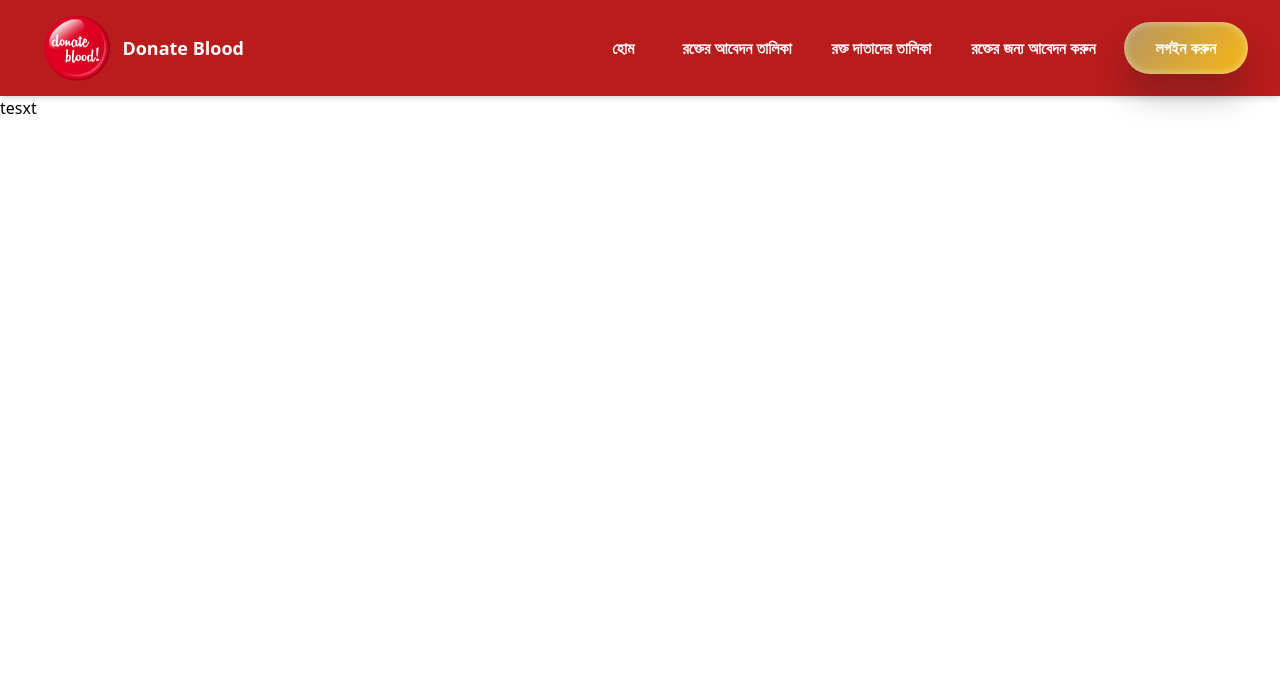
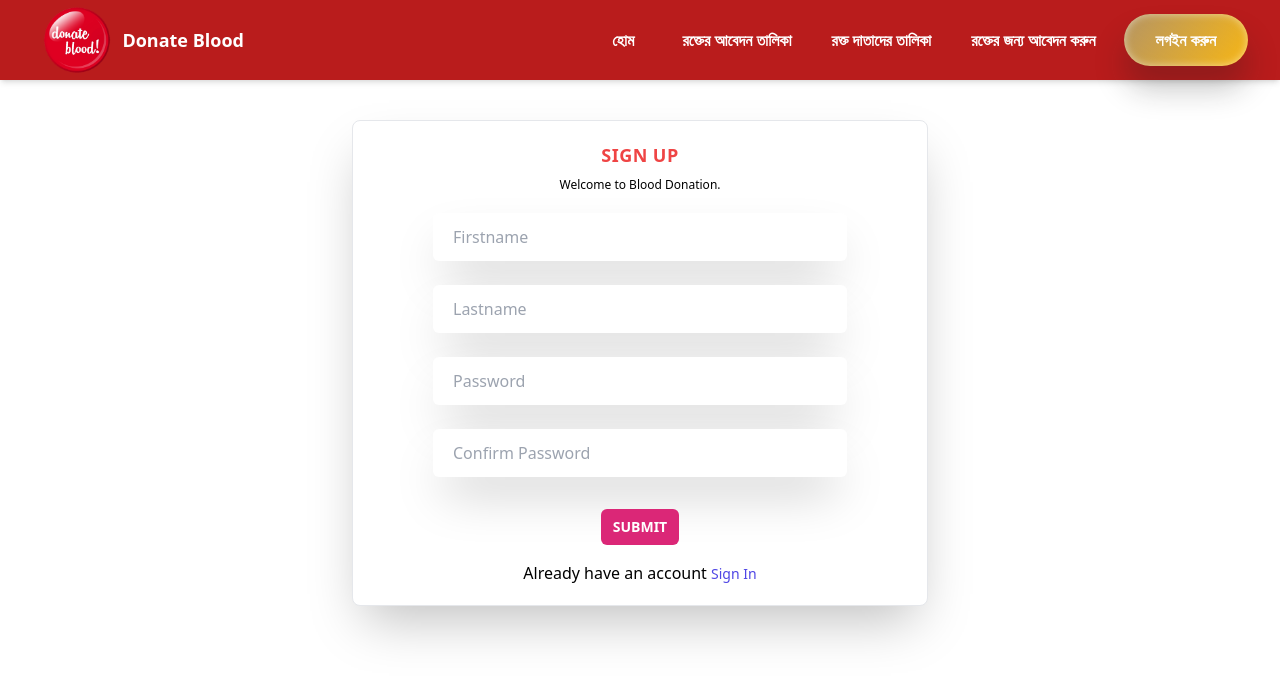
Before and after one commit to monir6163/blood-donation, a React (Create React App) app: page /register in a window 1280 px wide. Shown: the top 680 px of the page. Built offline with nearby package versions, Linux system fonts and the light colour scheme.

Commit message:
login register page

```diff
--- a/package.json
+++ b/package.json
@@ -39,7 +39,6 @@
   },
   "devDependencies": {
     "autoprefixer": "^10.4.2",
-    "eslint": "^7.32.0 || ^8.2.0",
     "eslint-config-airbnb": "^19.0.4",
     "eslint-config-prettier": "^8.5.0",
     "eslint-plugin-import": "^2.25.3",
--- a/src/App.js
+++ b/src/App.js
@@ -1,6 +1,10 @@
+/* eslint-disable import/extensions */
+/* eslint-disable import/no-unresolved */
 import { BrowserRouter, Route, Routes } from 'react-router-dom';
 import './App.css';
 import Home from './Pages/Home/Home';
+import Login from './Shared/Account/Login';
+import Register from './Shared/Account/Register';
 import Footer from './Shared/Footer/Footer';
 import Header from './Shared/Header/Header';
 
@@ -11,6 +15,8 @@ function App() {
         <Header />
         <Routes>
           <Route path="/" element={<Home />} />
+          <Route path="/register" element={<Register />} />
+          <Route path="/login" element={<Login />} />
         </Routes>
         <Footer />
       </BrowserRouter>
--- a/src/Pages/Home/Home.jsx
+++ b/src/Pages/Home/Home.jsx
@@ -1,11 +1,42 @@
-import React from "react";
-
 const Home = () => {
-    return (
+  return (
+    <div className="container mx-auto px-4 pt-10">
+      <div className="grid gap-4 md:grid-cols-2">
         <div>
-            <h1>Hello home</h1>
+          <select
+            name=""
+            id=""
+            className="w-full py-2 focus:outline-none border border-rose-500 rounded">
+            <option value="">রক্তের গ্রুপ অনুসারে খুঁজুন </option>
+            <option value="">A+</option>
+            <option value="">A-</option>
+            <option value="">B+</option>
+            <option value="">B-</option>
+            <option value="">AB+</option>
+            <option value="">AB-</option>
+            <option value="">O+</option>
+            <option value="">O-</option>
+          </select>
         </div>
-    );
+        <div>
+          <select
+            name=""
+            id=""
+            className="w-full py-2 focus:outline-none border border-rose-500 rounded">
+            <option value="">ঠিকানা অনুসারে খুঁজুন</option>
+            <option value="">A+</option>
+            <option value="">A-</option>
+            <option value="">B+</option>
+            <option value="">B-</option>
+            <option value="">AB+</option>
+            <option value="">AB-</option>
+            <option value="">O+</option>
+            <option value="">O-</option>
+          </select>
+        </div>
+      </div>
+    </div>
+  );
 };
 
 export default Home;
--- /dev/null
+++ b/src/Shared/Account/Login.jsx
@@ -0,0 +1,62 @@
+import { NavLink } from 'react-router-dom';
+
+const Login = () => {
+  return (
+    <div className="max-w-xl md:mx-auto mx-5 bg-white shadow-2xl border rounded-lg h-auto py-5 mt-10">
+      <div className="text-center">
+        <h1 className="text-lg font-semibold tracking-wide mb-2 text-red-500">SIGN In</h1>
+        <h6 className="text-xs font-light">Welcome to Blood Donation.</h6>
+      </div>
+      <div className="text-center mx-2 pt-5 md:mx-20">
+        <input
+          type="text"
+          name="firstname"
+          placeholder="Firstname"
+          className="w-full py-3 rounded-md shadow-2xl mb-6 pl-5"
+        />
+
+        <input
+          type="text"
+          name="lastname"
+          placeholder="Lastname"
+          className="w-full py-3 rounded-md shadow-2xl mb-6 pl-5"
+        />
+
+        <input
+          type="password"
+          name="password"
+          placeholder="Password"
+          className="w-full py-3 rounded-md shadow-2xl mb-6 pl-5"
+        />
+
+        <br />
+
+        <input
+          type="password"
+          name="confirm-password"
+          placeholder="Confirm Password"
+          className="w-full py-3 rounded-md shadow-2xl mb-8 pl-5"
+        />
+
+        <br />
+
+        <input
+          type="button"
+          value="SUBMIT"
+          className="text-sm font-semibold bg-pink-600 py-2 px-3 rounded-md text-white hover:bg-indigo-600 mb-4"
+        />
+
+        <br />
+
+        <h1 className="">
+          If You New Member{' '}
+          <NavLink to="/register" className="text-sm font-medium text-indigo-600">
+            Sign In
+          </NavLink>
+        </h1>
+      </div>
+    </div>
+  );
+};
+
+export default Login;
--- /dev/null
+++ b/src/Shared/Account/Register.jsx
@@ -0,0 +1,62 @@
+import { NavLink } from 'react-router-dom';
+
+const Register = () => {
+  return (
+    <div className="max-w-xl md:mx-auto mx-5 bg-white shadow-2xl border rounded-lg h-auto py-5 mt-10">
+      <div className="text-center">
+        <h1 className="text-lg font-semibold tracking-wide mb-2 text-red-500">SIGN UP</h1>
+        <h6 className="text-xs font-light">Welcome to Blood Donation.</h6>
+      </div>
+      <div className="text-center mx-2 pt-5 md:mx-20">
+        <input
+          type="text"
+          name="firstname"
+          placeholder="Firstname"
+          className="w-full py-3 rounded-md shadow-2xl mb-6 pl-5"
+        />
+
+        <input
+          type="text"
+          name="lastname"
+          placeholder="Lastname"
+          className="w-full py-3 rounded-md shadow-2xl mb-6 pl-5"
+        />
+
+        <input
+          type="password"
+          name="password"
+          placeholder="Password"
+          className="w-full py-3 rounded-md shadow-2xl mb-6 pl-5"
+        />
+
+        <br />
+
+        <input
+          type="password"
+          name="confirm-password"
+          placeholder="Confirm Password"
+          className="w-full py-3 rounded-md shadow-2xl mb-8 pl-5"
+        />
+
+        <br />
+
+        <input
+          type="button"
+          value="SUBMIT"
+          className="text-sm font-semibold bg-pink-600 py-2 px-3 rounded-md text-white hover:bg-indigo-600 mb-4"
+        />
+
+        <br />
+
+        <h1 className="">
+          Already have an account{' '}
+          <NavLink to="/login" className="text-sm font-medium text-indigo-600">
+            Sign In
+          </NavLink>
+        </h1>
+      </div>
+    </div>
+  );
+};
+
+export default Register;
--- a/src/Shared/Footer/Footer.jsx
+++ b/src/Shared/Footer/Footer.jsx
@@ -1,11 +1,5 @@
-import React from "react";
-
 const Footer = () => {
-    return (
-        <h1>
-            <footer>tesxt</footer>
-        </h1>
-    );
+  return <h1></h1>;
 };
 
 export default Footer;
--- a/src/Shared/Header/Header.jsx
+++ b/src/Shared/Header/Header.jsx
@@ -1,5 +1,5 @@
 import { Transition } from '@headlessui/react';
-import React, { useEffect, useState } from 'react';
+import { useEffect, useState } from 'react';
 import { NavLink } from 'react-router-dom';
 import Logo from '../../images/logo.png';
 
@@ -17,7 +17,7 @@ function Header() {
   return (
     <nav
       className={`list-none text-white bg-red-700 font-bold text-base shadow-md  ${
-        windowHeight ? 'sticky top-0 w-full z-40 bg-main-dark text-white py-4' : 'py-4'
+        windowHeight ? 'sticky top-0 w-full z-40 bg-main-dark text-white py-2' : 'py-2'
       }`}>
       <div className="max-w-7xl mx-auto px-4 sm:px-6 lg:px-8">
         <div className="flex items-center justify-between h-16">
@@ -80,7 +80,7 @@ function Header() {
                 </li>
 
                 <li>
-                  <NavLink to="/get-quoter">
+                  <NavLink to="/register">
                     <button type="button" className="primary-btn">
                       লগইন করুন
                     </button>
```
Also changed, not shown: src/Hooks/useClass.jsx (added, +13 -0 lines), .eslintrc.json, 2 other files (tests, documents, lock files or other folders).
